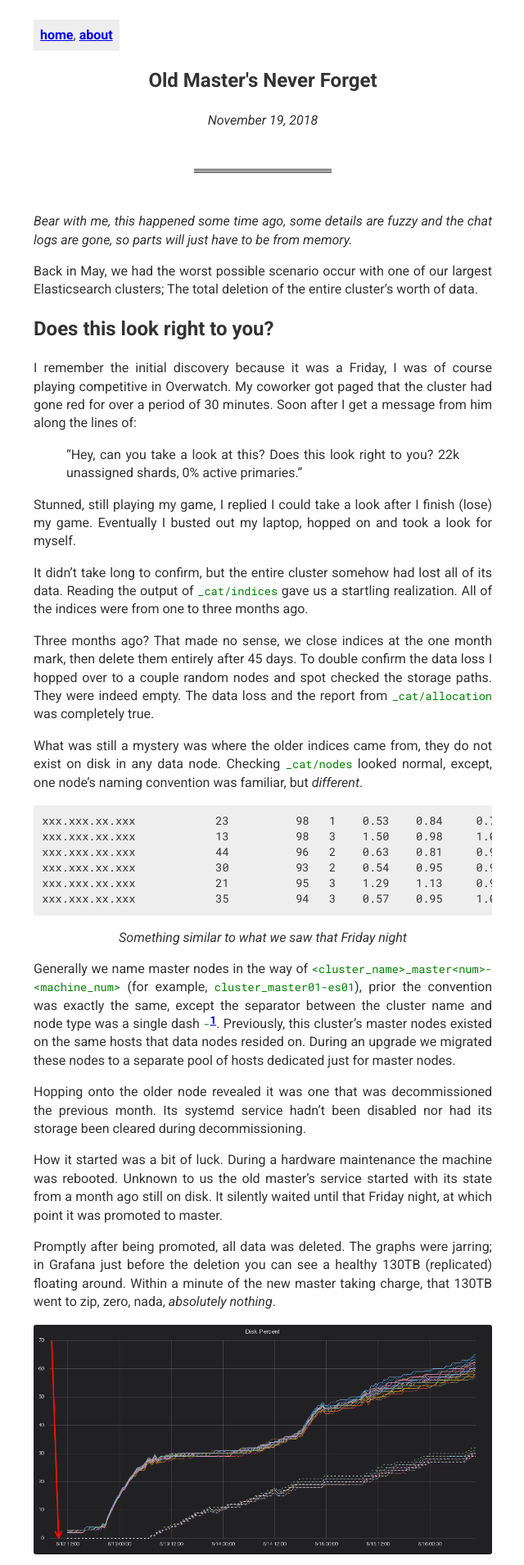
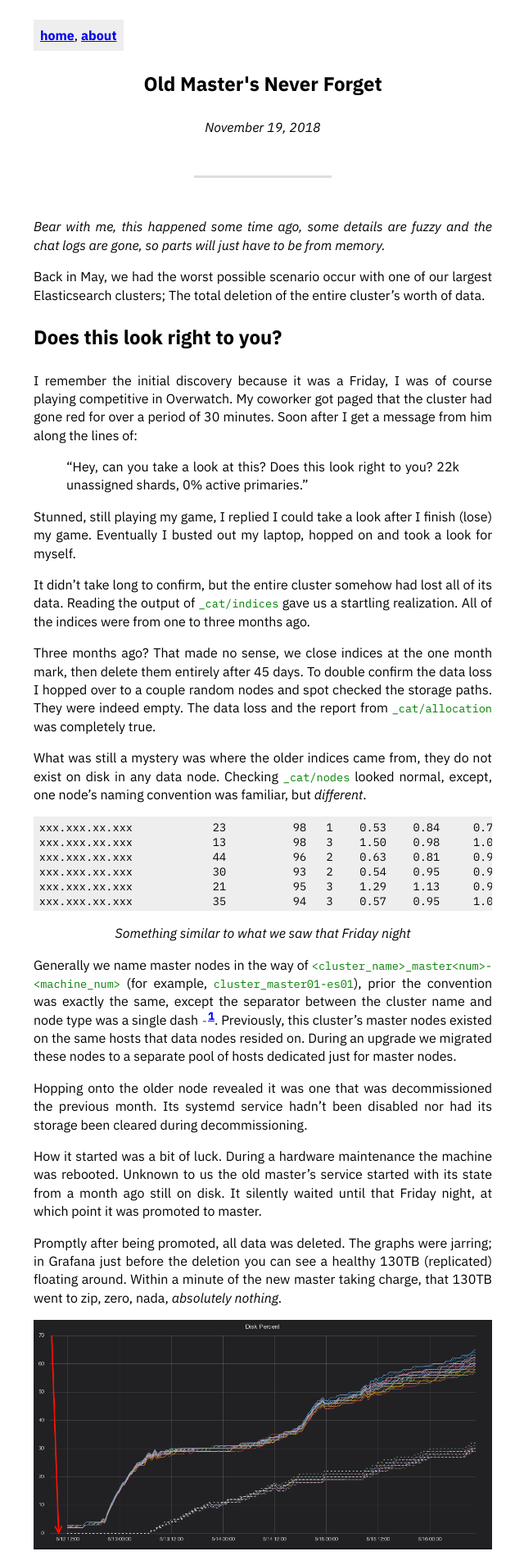
Before and after one commit to Battleroid/site, a Jekyll site: the page built from _posts/2018-11-19-old-masters.md, in a window 1280 px wide. Shown: the top 1909 px of the page at 82% size, without its empty margins (319-959 px from the left). Built offline with Jekyll 4.4.1, drawn with Linux system fonts in a browser that asks for light colours.

Commit message:
Change some looks because I'm indecisive

```diff
--- a/_posts/2018-11-19-old-masters.md
+++ b/_posts/2018-11-19-old-masters.md
@@ -79,7 +79,7 @@ We learned much from this, and in an odd way this was the perfect storm. We had
 
 To get down to it though, we learned that our methodology for restoring and backfilling had some serious problems. The infrastructure and configuration also had some problems that needed tweaked.
 
-### 1. Restoring a full snapshot wasn't feasible
+## 1. Restoring a full snapshot wasn't feasible
 
 It turns out the nginx configuration for the load balancers, as part of our default nginx configuration we cache objects over a specified size. As a result, when ES is reaching out for thousands of objects gigabytes in size, most of these objects are immediately written to disk from memory and passed off.
 
@@ -87,7 +87,7 @@ Not only is it thrashing the root SSD for the LBs, but if it can't fetch it fast
 
 There's still time outs due to how many objects ES is requesting, and with no way to limit the number of shards, indices, or chunks it tries to fetch at any given time there's a real risk in DDoSing the LBs with larger clusters like this one.
 
-### 2. Snapshotting the entire cluster isn't feasible
+## 2. Snapshotting the entire cluster isn't feasible
 
 Unfortunately, at least for this cluster we had to hop off the Ceph storage, for ES it just has too many hiccups, takes too long and puts a strain on the LBs any time the cluster needs to dump. We've tried a couple various solutions, even chunking snapshot jobs based on shard counts to split one daily index into `N` chunks to make restoring and snapshotting less of a fragile procedure.[^2]
 
@@ -97,7 +97,7 @@ Setup is still a pain as it is managed entirely through the keystore manager, wh
 
 To avoid complications with taking a full backup, we instead snapshot the previous days data once every day. The current days data can be backfilled from ceph with the entire contents restored wholesale from GCS.
 
-### 3. Backfilling with Logstash was incredibly slow
+## 3. Backfilling with Logstash was incredibly slow
 
 After that week I spent some time working on a new backfill strategy centered around Filebeat. Instead to backfill we now use a utility that:
 
@@ -124,7 +124,7 @@ This method is able to backfill the same day period in generally less than a few
 
 Aside from the ugly invocation to create the job, it works. There's probably a better way, but for now, this suits us as we generally only backfill gaps occasionally.
 
-### 4. Decommissioning needs to be standardized
+## 4. Decommissioning needs to be standardized
 
 As mentioned, the same week the cluster decided to delete itself was the same week I had just finished a tool that would decommission entire clusters for us. Due to the weirdness that we encountered I added the ability to pick individual hosts and nodes.
 
--- a/css/main.css
+++ b/css/main.css
@@ -1,12 +1,8 @@
-@import url('https://fonts.googleapis.com/css?family=Roboto+Mono|Roboto:400,400i,700');
-
-html {
-    font-size: 100%;
-}
+@import url('https://fonts.googleapis.com/css?family=IBM+Plex+Mono:400,400i,700|IBM+Plex+Sans:400,400i,700,700i');
 
 body {
-    color: #333;
-    font-family: 'Roboto', sans-serif;
+    color: black;
+    font-family: 'IBM Plex Sans', sans-serif;
     font-size: 1rem;
     line-height: 1.4;
 }
@@ -23,17 +19,12 @@ nav {
     display: inline-block;
 }
 
-pre, code {
-    font-size: 0.85rem;
-    font-family: 'Roboto Mono', monospace;
-}
-
-pre code, img {
-    border-radius: 3px;
+pre, code, ul.posts time {
+    font: 0.85rem 'IBM Plex Mono', monospace;
 }
 
 pre code {
-    padding: 0.75em;
+    padding: 0.25em 0.5em;
     overflow: auto;
     display: block;
     background: #eee;
@@ -41,36 +32,44 @@ pre code {
     word-wrap: normal;
 }
 
-section p, article p {
+p {
     text-align: justify;
-}
-
-h1, h2, h3, h4, h5, h6 {
-    font-family: 'Roboto', sans-serif;
 }
 
 a {
     font-weight: bold;
 }
 
+/* normalize the user agent stylehseet */
+h1, h2, h3, h4, h5, h6 {
+    margin: 1em 0;
+}
+
+h1 { font-size: 1.5em; }
+h2 { font-size: 1.25em; }
+h3 { font-size: 1em; }
+h4 { font-size: 0.8em; }
+h5 { font-size: 0.6em; }
+h6 { font-size: 0.4em; }
+
 h1 a, h2 a, h3 a, h4 a, h5 a, h6 a {
     text-decoration: none;
-    color: #333;
+    color: black;
 }
 
 article header {
     text-align: center;
 }
 
+hr {
+    background: #ddd;
+    border: none;
+    height: 3px;
+}
+
 header + hr {
     margin: 3rem auto;
     width: 30%;
-    background: none;
-    border-top: 3px double #333;
-    border-bottom: 1px solid #333;
-    border-left: 0;
-    border-right: 0;
-    height: 1px;
 }
 
 p code, li code {
@@ -126,7 +125,8 @@ sub {
 
 abbr[title], acronym[title] {
     text-decoration: none;
-    border-bottom: 1px dotted #333;
+    border-bottom: 1px dashed #333;
+    /* box-shadow: 0px -4px 0px inset #ffdf88; */
     cursor: help;
 }
 
```
Also changed, not shown: _posts/2017-01-26-migrating-to-docker.md (+1 -1 lines), 1 other file.
